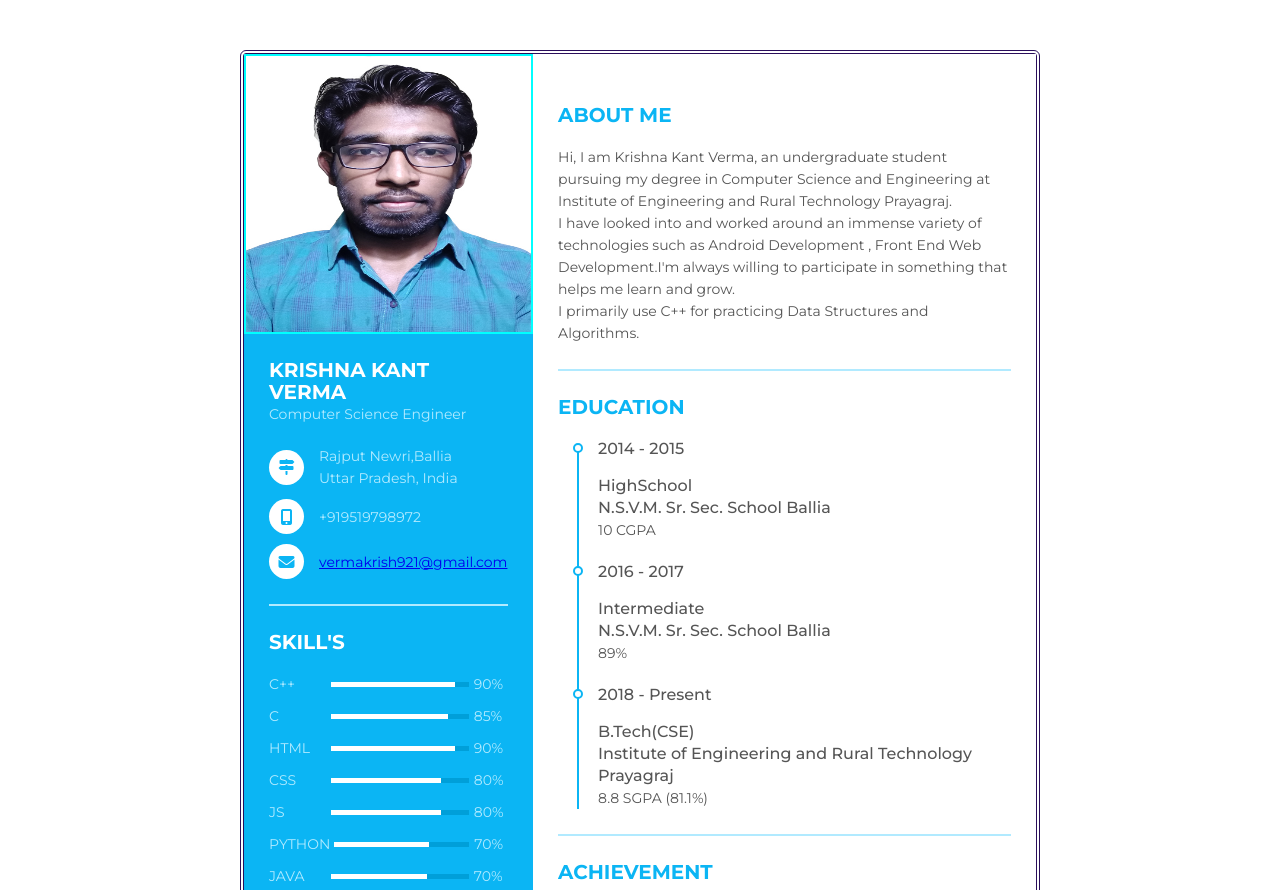
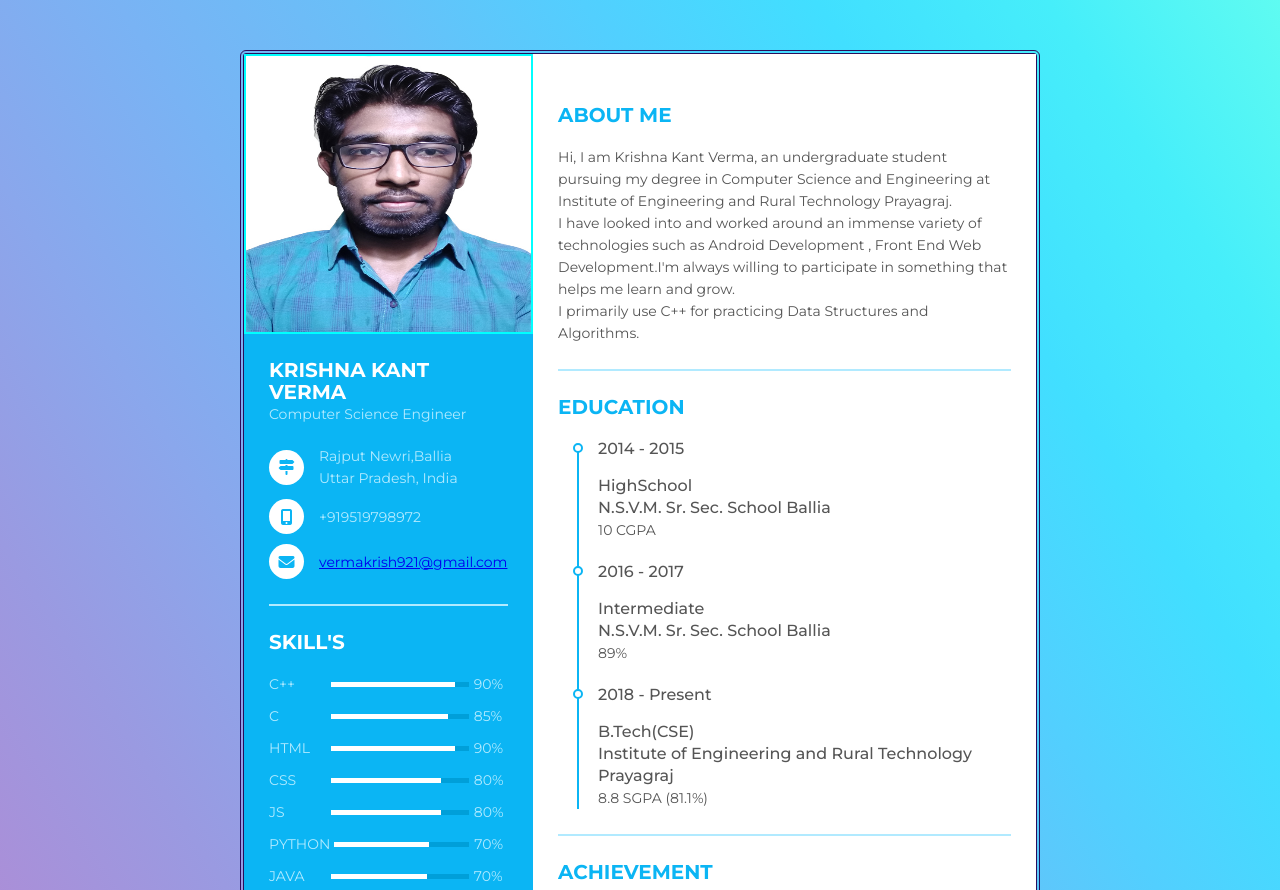
Before and after one commit to krishna6431/MyPrivateRepository, a plain HTML site: page WebTechnology-Lab-Assignment/Lab-Assignment-2/index.html in a window 1280 px wide. Shown: the top 890 px of the page. Drawn offline with Linux system fonts and the light colour scheme.

Commit message:
Update style.css

```diff
--- a/WebTechnology-Lab-Assignment/Lab-Assignment-2/css/style.css
+++ b/WebTechnology-Lab-Assignment/Lab-Assignment-2/css/style.css
@@ -9,7 +9,7 @@
 }
 
 body {
-    /* background-image: linear-gradient(to right top, #d16ba5, #c777b9, #ba83ca, #aa8fd8, #9a9ae1, #8aa7ec, #79b3f4, #69bff8, #52cffe, #41dfff, #46eefa, #5ffbf1); */
+    background-image: linear-gradient(to right top, #d16ba5, #c777b9, #ba83ca, #aa8fd8, #9a9ae1, #8aa7ec, #79b3f4, #69bff8, #52cffe, #41dfff, #46eefa, #5ffbf1);
     font-size: 14px;
     line-height: 22px;
     color: #555555;
```
